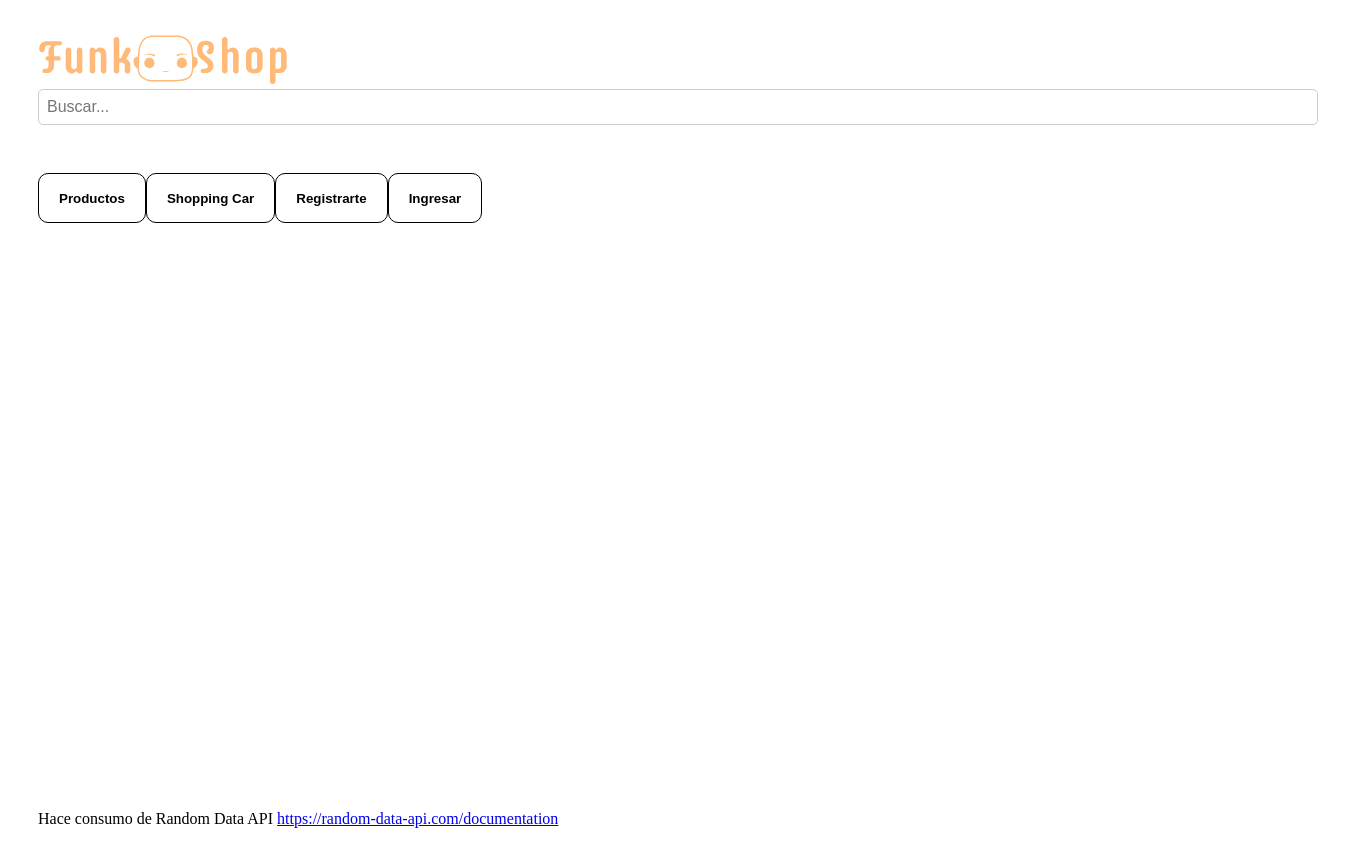
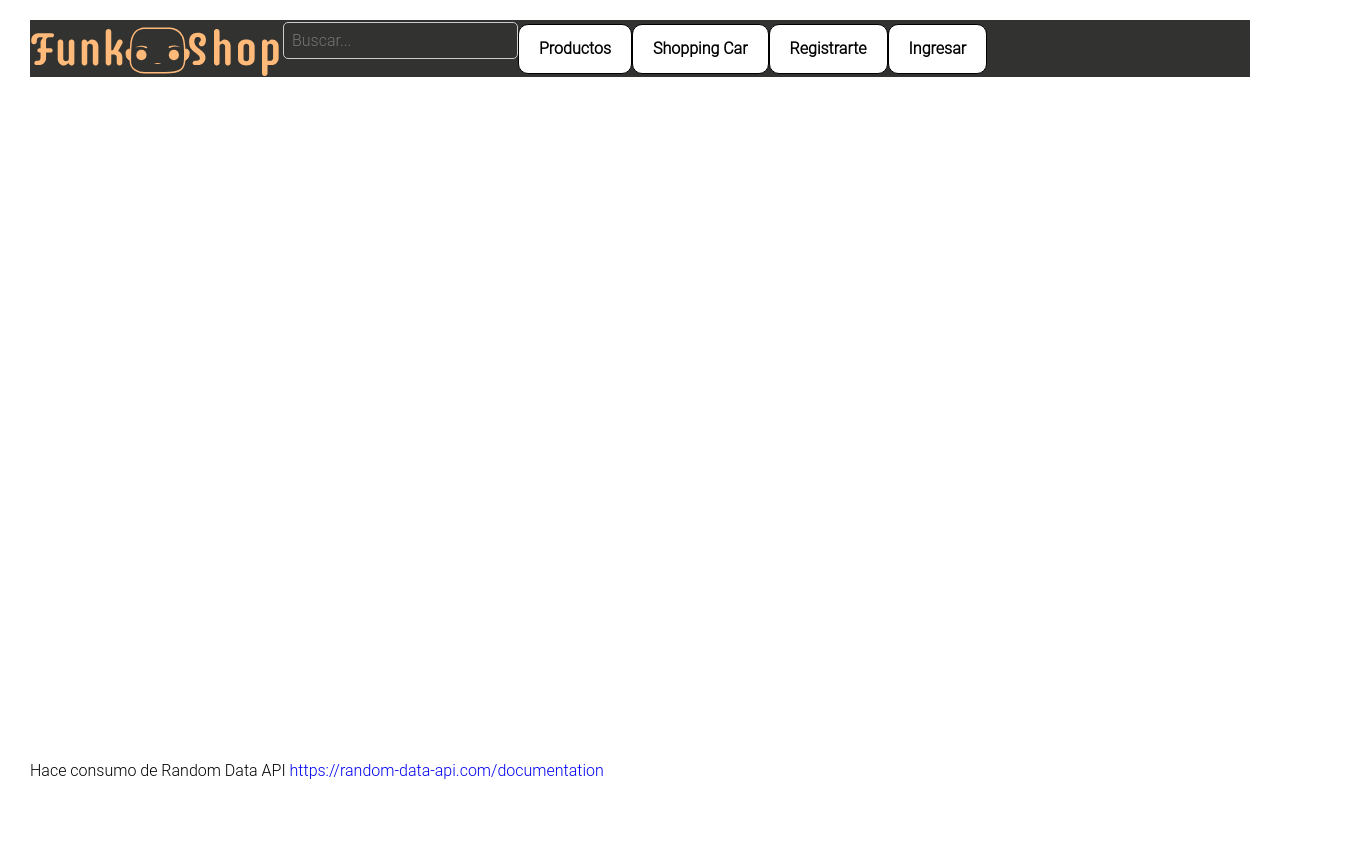
Before and after one commit to angarciama/funko-shop-front, a Nuxt app: page / in a window 1280 px wide. Shown: the whole page, 1348 px wide, since content can reach past the window. After the commit the page ends 800 px from the top, so only its background shows below. Built offline with nearby package versions, Linux system fonts and the light colour scheme.

Commit message:
[Admin] -component: Header

```diff
--- a/assets/css/index.css
+++ b/assets/css/index.css
@@ -50,16 +50,16 @@
 }
 
 :root {
-    --primary-color: #E3087E;
-    --secondary-color: #000000;
-    --gray-color-1:#707070;
-    --gray-color-2:#0000009C;
-    --gray-color-3:#000000ED;
-    --gray-color-4:#F5F5F7;
-    --gray-color-5:#424245;
+    --primary-color: #323231;
+    --black-color: #000000;
+    --white-color: #FFFFFF;
+    --gray-color-1:#F4F4F4;
+    --gray-color-2:#E7E7E7;
+    --gray-color-3:#AAAAAA;
+    --main-orange:#FFB978;
     --border-gray-color-1:#A1A1A6;
     --box-shadow-color-1:#00000029;
-    --white-color: #FFFFFF;
+    --card-backGround:#FFF6F199;
 }
 *{
     font-family: "Roboto Light";
--- a/components/Header/Header.vue
+++ b/components/Header/Header.vue
@@ -1,5 +1,5 @@
 <template>
-  <div>
+  <div class="header-component-container">
     <img src="../../assets/img/funko-shop-logo.svg">
     <SearchBar></SearchBar>
     <ButtonNavigate route="products" buttonText="Productos"/>
@@ -13,3 +13,11 @@
 import SearchBar from "~/components/SearchBar/SearchBar.vue";
 import ButtonNavigate from "~/components/Buttons/ButtonNavigate.vue";
 </script>
+
+<style>
+.header-component-container {
+  display: flex;
+  align-items: center;
+  background: var(--primary-color);
+}
+</style>
--- a/nuxt.config.ts
+++ b/nuxt.config.ts
@@ -1,4 +1,5 @@
 // https://nuxt.com/docs/api/configuration/nuxt-config
 export default defineNuxtConfig({
-  devtools: { enabled: true }
+  devtools: { enabled: true },
+  css: ["~/assets/css/index.css"]
 })
```
